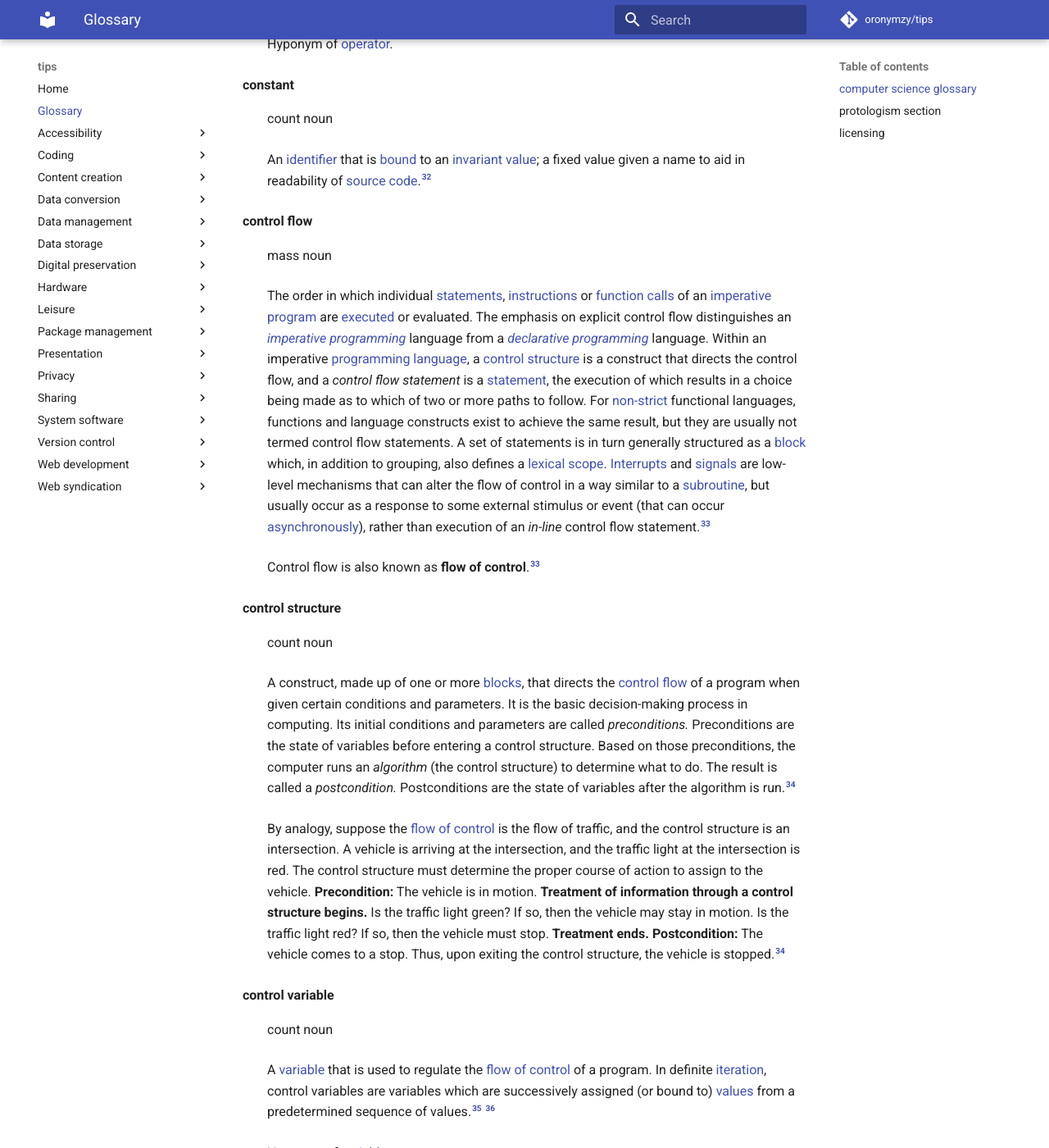
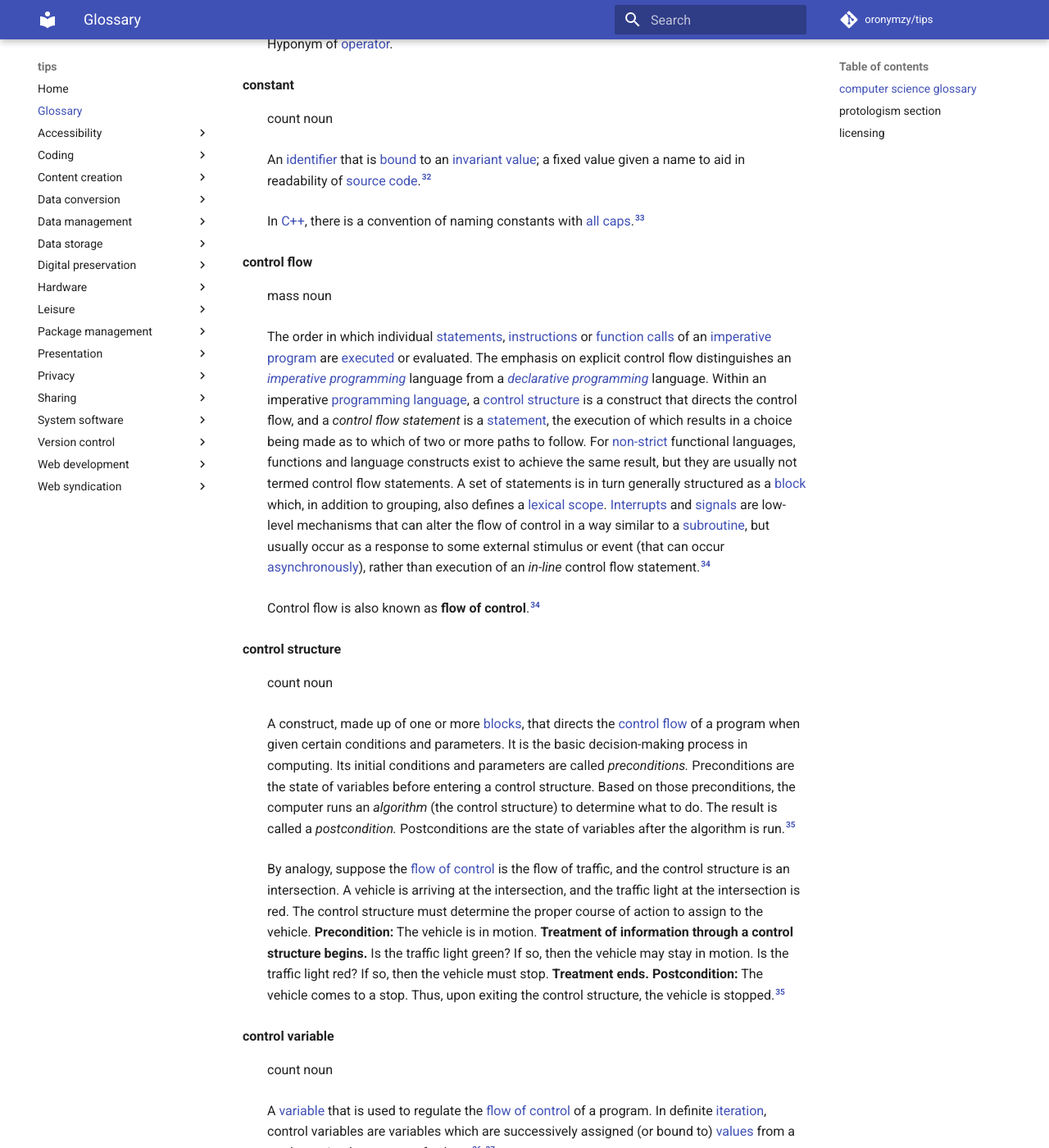
Before and after one commit to oronymzy/tips, an MkDocs documentation site: the page built from docs/glossry.md, in a window 1280 px wide and 1400 px high, scrolled down 7511 px. Shown: the whole window at 82% size. Built offline with MkDocs 1.6.1 and Material for MkDocs 9.7.7, drawn with Linux system fonts in a browser that asks for light colours; comment, search, counter and statistics services are not loaded; some of the changed text lies outside the part shown.

Commit message:
Add term-description
Add term-description mentioning C++ naming convention for constants,
with footnote.

```diff
--- a/docs/glossry.md
+++ b/docs/glossry.md
@@ -156,6 +156,7 @@ else
 **constant** {: #constantdef }
 : count noun
 : An [identifier](#identifierdef) that is [bound](https://en.wiktionary.org/wiki/bound) to an [invariant](https://en.wiktionary.org/wiki/invariant) [value](#valuedef); a fixed value given a name to aid in readability of [source code](https://en.wiktionary.org/wiki/source_code).[^constantdef-note1]
+: In [C++](https://en.wikipedia.org/wiki/C++), there is a convention of naming constants with [all caps](https://en.wikipedia.org/wiki/All_caps).[^constantdef-note2]
 
 **control flow** {: #controlflowdef }
 : mass noun
@@ -685,6 +686,7 @@ on cppreference.com, with changes made.
 [^conditioncontrolledloopconstructdef-note1]: This definition is loosely based on [Wikipedia's definition](https://en.wikipedia.org/wiki/Control_flow#Condition-controlled_loops).
 [^conditiondef-note1]: This definition is based on definitions from [Wiktionary](https://en.wiktionary.org/wiki/condition) and [Wikipedia](https://en.wikipedia.org/wiki/Conditional_(computer_programming)).
 [^constantdef-note1]: This definition is the same as [Wiktionary's definition](https://en.wiktionary.org/wiki/constant).
+[^constantdef-note2]: This definition is based on information from [an answer on Stack Overflow by Mnementh](https://stackoverflow.com/questions/838929/naming-why-should-named-constants-be-all-uppercase-in-c-java).
 [^controlflowdef-note1]: This definition is based on information from [Wikipedia's definition of “control flow”](https://en.wikipedia.org/wiki/Control_flow).
 [^controlstructuredef-note1]: This definition is based on information from [the “Category:Control Structures” page on Rosetta Code](https://rosettacode.org/wiki/Category:Control_Structures), [Control structures and statements in C and C++](http://www.circuitstoday.com/control-structures-in-c-and-cpp), and [Wikiversity's definition of “control structure”](https://en.wikiversity.org/wiki/Control_structures).
 [^controlvariabledef1]: Watt, David A. (2004). *Programming Language Design Concepts.* Wiley. pp. 84–85.
```
